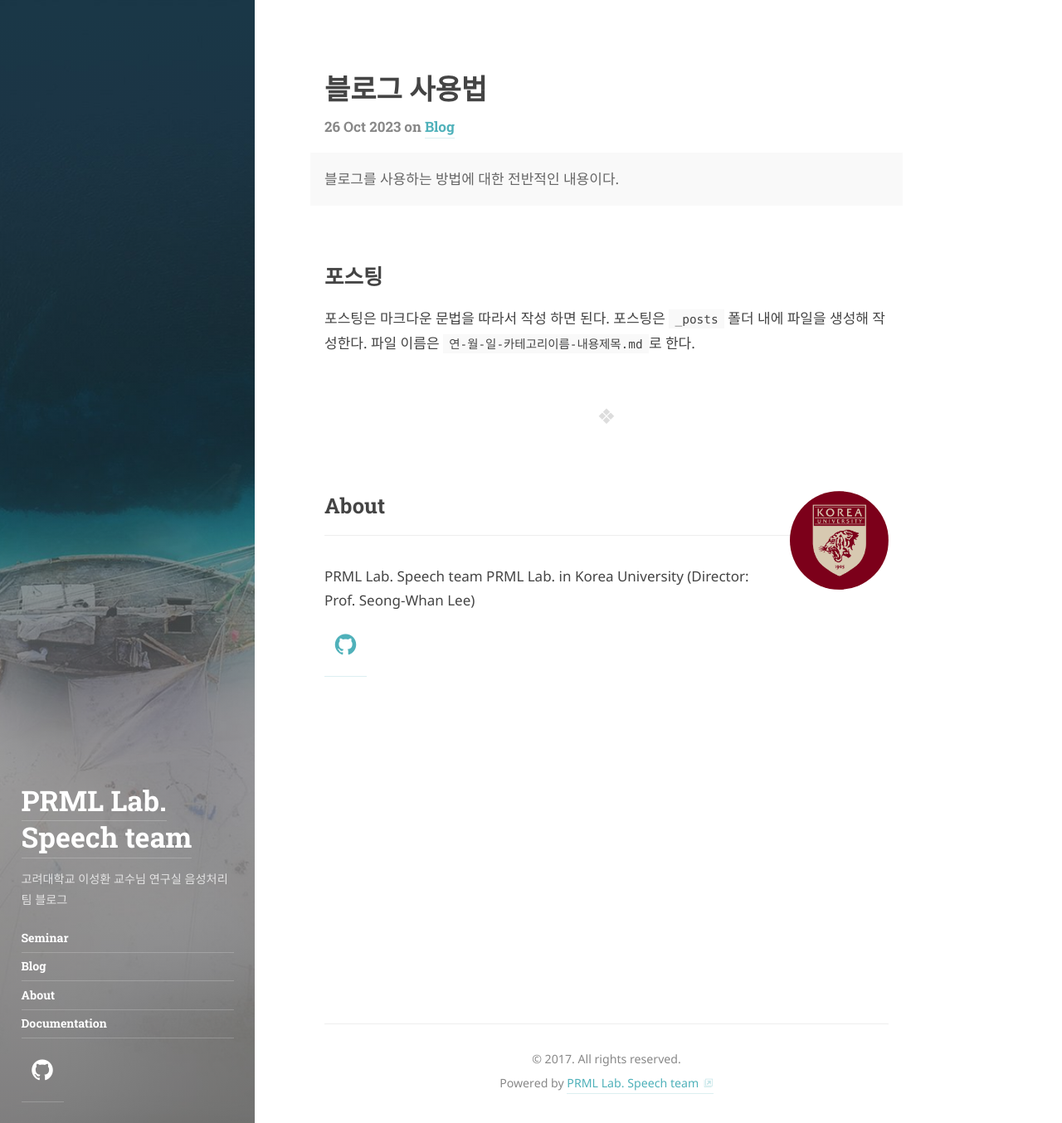
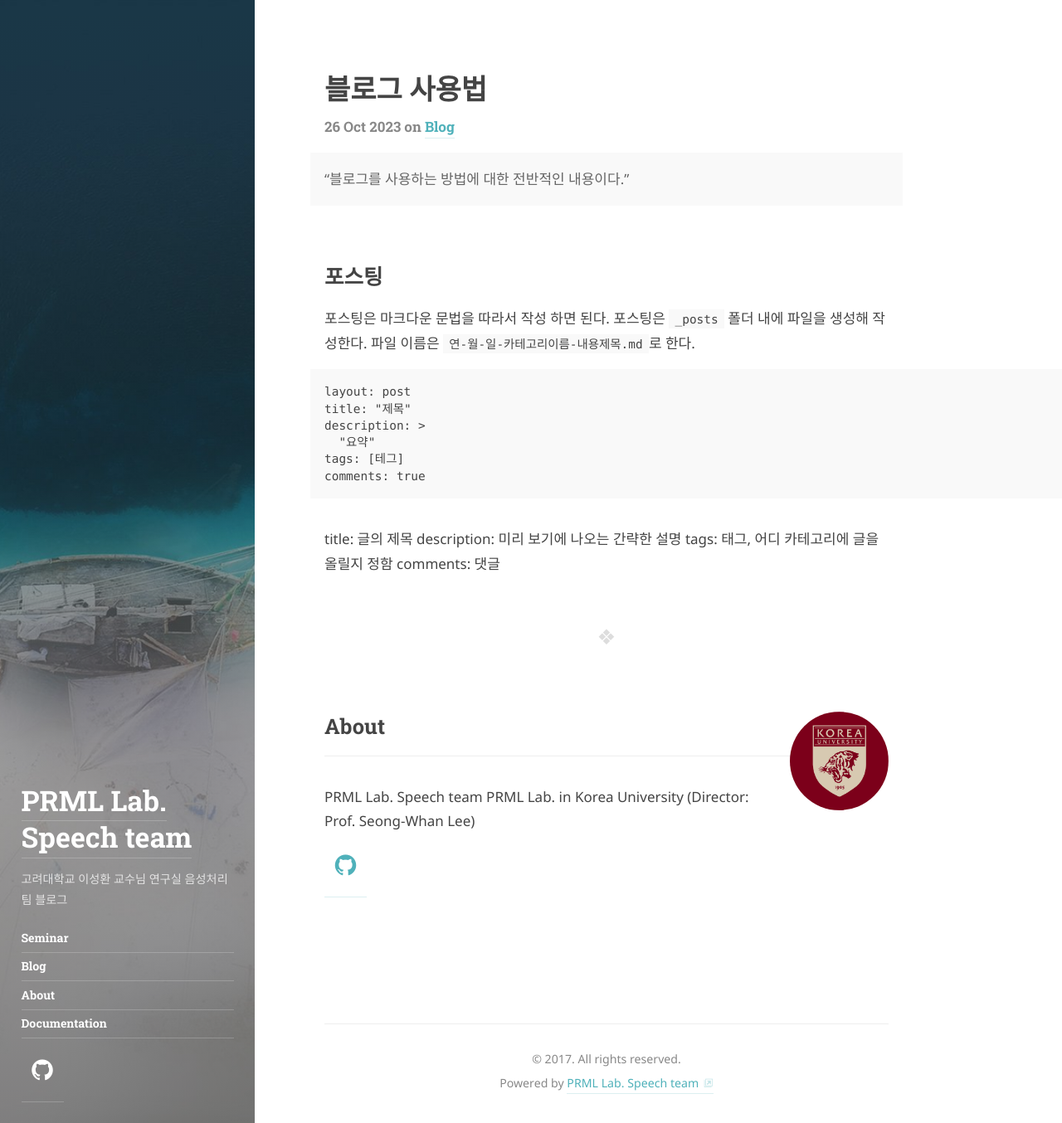
Before and after one commit to speech-team-korea/speech-team-korea.github.io, a Jekyll site: the page built from _posts/2023-10-26-blog-blog.md, in a window 1280 px wide and 1354 px high. Shown: the whole window at 83% size. Built offline with Jekyll 4.4.1, drawn with Linux system fonts in a browser that asks for light colours; some web fonts are replaced; comment, search, counter and statistics services are not loaded.

Commit message:
Update 2023-10-26-blog-blog.md

````diff
--- a/_posts/2023-10-26-blog-blog.md
+++ b/_posts/2023-10-26-blog-blog.md
@@ -13,3 +12,17 @@
 포스팅은 마크다운 문법을 따라서 작성 하면 된다.
 포스팅은 `_posts` 폴더 내에 파일을 생성해 작성한다.
 파일 이름은 `연-월-일-카테고리이름-내용제목.md`로 한다.
+
+```
+layout: post
+title: "제목"
+description: >
+  "요약"
+tags: [테그]
+comments: true
+```
+
+title: 글의 제목
+description: 미리 보기에 나오는 간략한 설명
+tags: 태그, 어디 카테고리에 글을 올릴지 정함
+comments: 댓글
````
Also changed, not shown: other parts of _posts/2023-10-26-blog-blog.md (+2 -3 lines).
